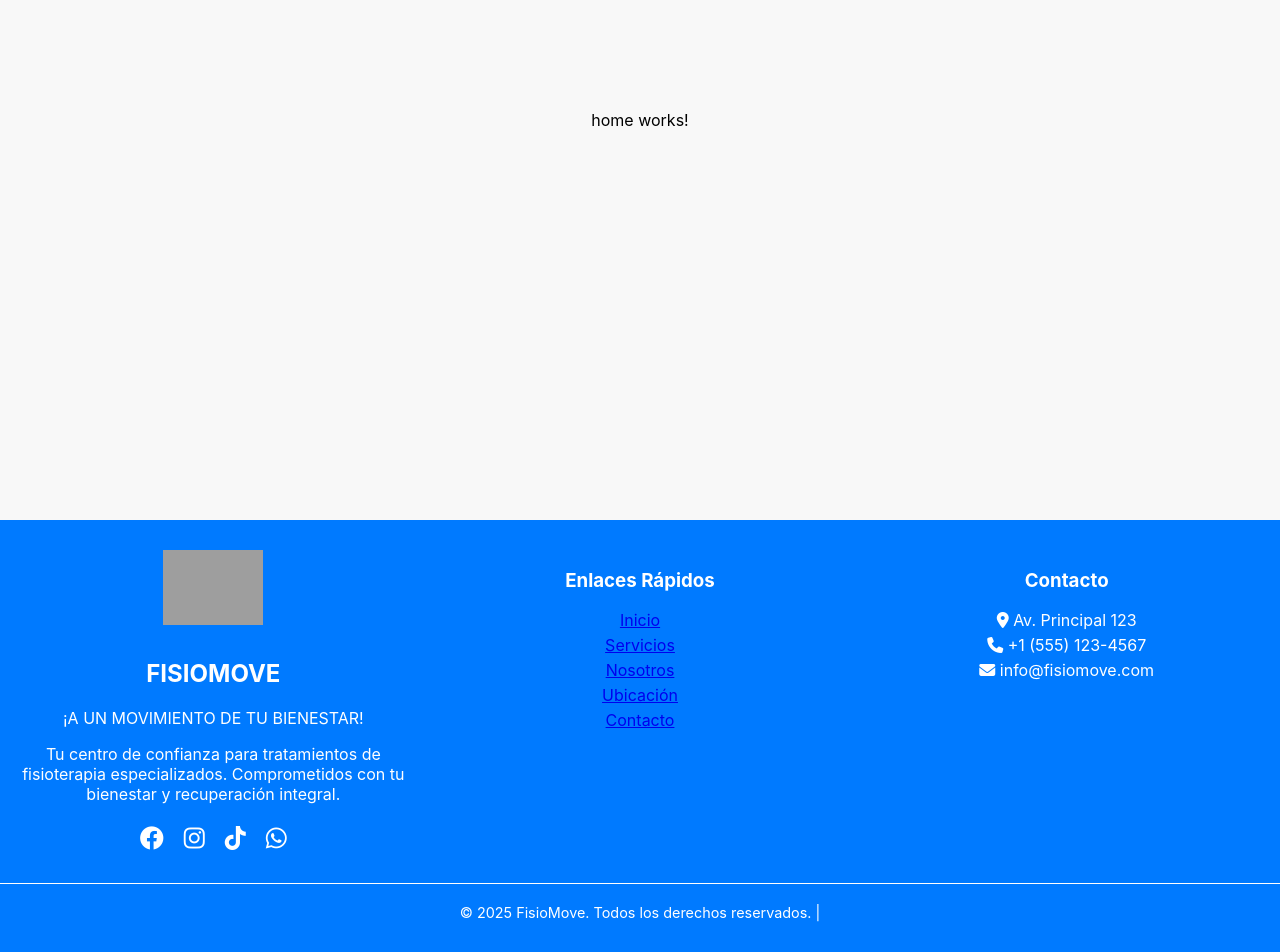
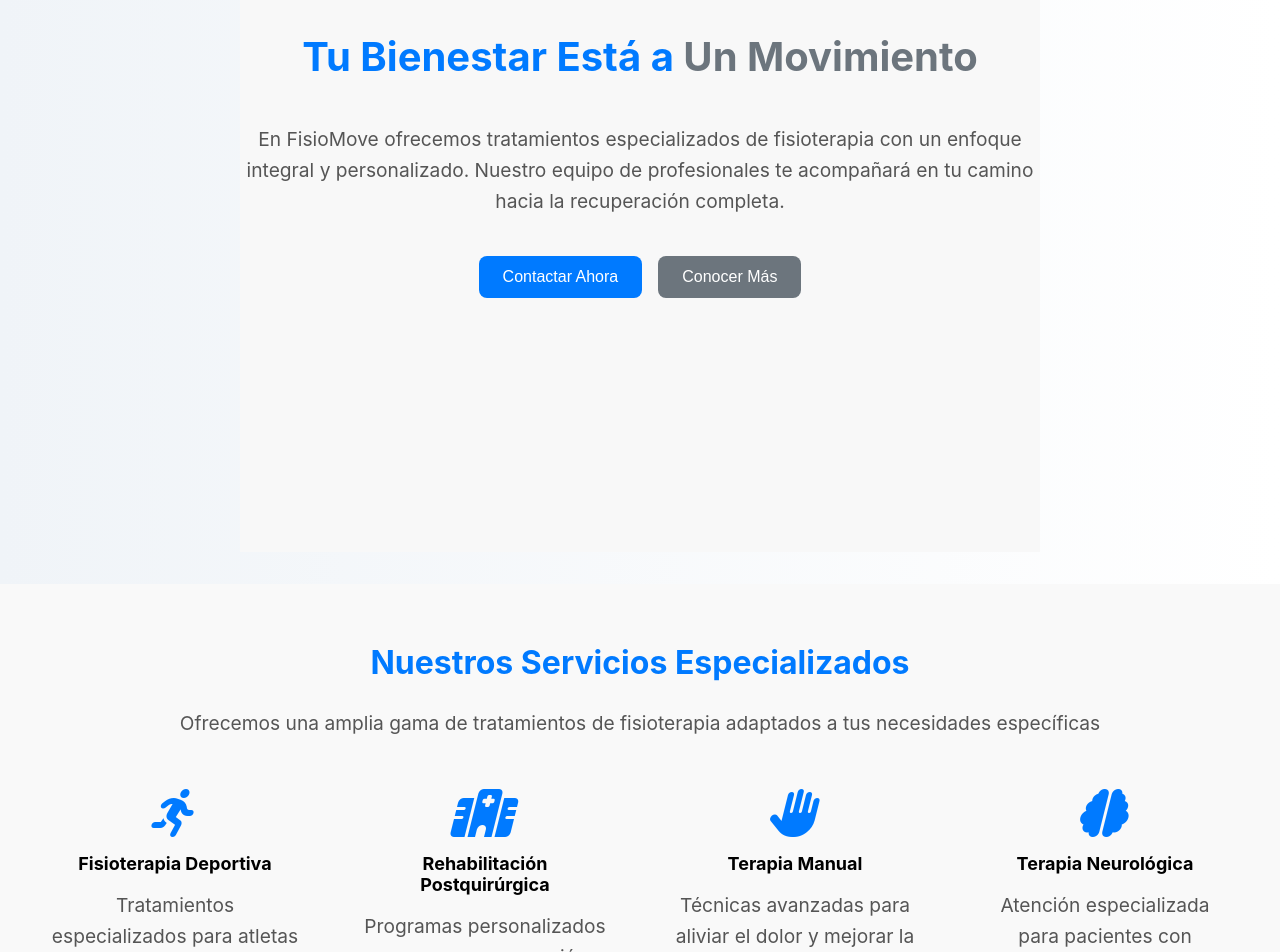
Before and after one commit to SourceSquack/fisiomove, an Angular app in the folder frontend/: page /home in a window 1280 px wide. Shown: the part 300-1252 px from the top of the page. Built offline with nearby package versions, Linux system fonts and the light colour scheme; grey boxes are pictures that could not be loaded.

Commit message:
feat: Enhance home page layout with new styles, content, and specialized services section

```diff
--- a/frontend/src/app/pages/home/home.component.css
+++ b/frontend/src/app/pages/home/home.component.css
@@ -1,8 +1,154 @@
 .home {
   min-height: 100vh;
   display: flex;
+  flex-direction: column;
   align-items: center;
   justify-content: center;
   background-color: var(--background-color);
   color: var(--text-color);
 }
+
+.landing-page {
+  text-align: center;
+  padding: 2rem;
+  background: linear-gradient(to right, #f0f4f8, #ffffff);
+}
+
+.hero {
+  max-width: 800px;
+  margin: 0 auto;
+}
+
+.hero h1 {
+  font-size: 2.5rem;
+  font-weight: bold;
+  color: var(--primary-color);
+}
+
+.hero .highlight {
+  color: var(--secondary-color);
+}
+
+.hero p {
+  font-size: 1.2rem;
+  margin: 1rem 0;
+  line-height: 1.6;
+}
+
+.hero-buttons {
+  display: flex;
+  gap: 1rem;
+  justify-content: center;
+  margin-top: 1.5rem;
+}
+
+.btn-primary {
+  background-color: var(--primary-color);
+  color: #fff;
+  padding: 0.75rem 1.5rem;
+  border: none;
+  border-radius: 0.5rem;
+  cursor: pointer;
+  font-size: 1rem;
+  transition: background-color 0.3s ease;
+}
+
+.btn-primary:hover {
+  background-color: var(--primary-hover-color);
+}
+
+.btn-secondary {
+  background-color: var(--secondary-color);
+  color: #fff;
+  padding: 0.75rem 1.5rem;
+  border: none;
+  border-radius: 0.5rem;
+  cursor: pointer;
+  font-size: 1rem;
+  transition: background-color 0.3s ease;
+}
+
+.btn-secondary:hover {
+  background-color: var(--secondary-hover-color);
+}
+
+.specialized-services {
+  text-align: center;
+  padding: 2rem;
+  background-color: #f9f9f9;
+}
+
+.specialized-services h2 {
+  font-size: 2rem;
+  font-weight: bold;
+  color: var(--primary-color);
+}
+
+.specialized-services p {
+  font-size: 1.2rem;
+  margin: 1rem 0;
+  line-height: 1.6;
+}
+
+.services-grid {
+  display: grid;
+  grid-template-columns: repeat(auto-fit, minmax(250px, 1fr));
+  gap: 1.5rem;
+  margin-top: 2rem;
+}
+
+.services-grid app-card {
+  box-shadow: 0 4px 6px rgba(0, 0, 0, 0.1);
+  border-radius: 0.5rem;
+  overflow: hidden;
+  transition: transform 0.3s ease, box-shadow 0.3s ease;
+}
+
+.services-grid app-card:hover {
+  transform: translateY(-5px);
+  box-shadow: 0 6px 10px rgba(0, 0, 0, 0.15);
+}
+
+.service-card {
+  border: 2px solid transparent;
+  border-radius: 8px;
+  padding: 16px;
+  text-align: center;
+  transition: border-color 0.3s ease, box-shadow 0.3s ease;
+}
+
+.service-card:hover {
+  border-color: #007bff;
+  box-shadow: 0 4px 8px rgba(0, 0, 0, 0.1);
+}
+
+.service-card:active {
+  border-color: #0056b3;
+  box-shadow: 0 6px 12px rgba(0, 0, 0, 0.2);
+}
+
+.icon {
+  font-family: "Font Awesome 5 Free";
+  font-weight: 900;
+  display: inline-block;
+  margin-right: 0.5rem;
+  color: var(--primary-color);
+  transition: color 0.3s ease;
+  font-size: 48px;
+  margin-bottom: 8px;
+}
+
+.icon:hover {
+  color: var(--primary-hover-color);
+}
+
+h3 {
+  font-size: 18px;
+  font-weight: bold;
+  margin: 8px 0;
+}
+
+p {
+  font-size: 14px;
+  color: #555;
+}
--- a/frontend/src/app/pages/home/home.component.html
+++ b/frontend/src/app/pages/home/home.component.html
@@ -1,3 +1,29 @@
-<div class="home">
-  <p>home works!</p>
+<div class="landing-page">
+  <div class="home hero">
+    <h1>Tu Bienestar Está a <span class="highlight">Un Movimiento</span></h1>
+    <p>
+      En FisioMove ofrecemos tratamientos especializados de fisioterapia con un
+      enfoque integral y personalizado. Nuestro equipo de profesionales te
+      acompañará en tu camino hacia la recuperación completa.
+    </p>
+    <div class="hero-buttons">
+      <button class="btn-primary">Contactar Ahora</button>
+      <button class="btn-secondary">Conocer Más</button>
+    </div>
+  </div>
 </div>
+
+<div class="specialized-services">
+  <h2>Nuestros Servicios Especializados</h2>
+  <p>
+    Ofrecemos una amplia gama de tratamientos de fisioterapia adaptados a tus
+    necesidades específicas
+  </p>
+  <div class="services-grid">
+    <div class="service-card" *ngFor="let service of specializedServices; trackBy: trackByService">
+      <i class="icon" [ngClass]="service.icon"></i>
+      <h3>{{ service.title }}</h3>
+      <p>{{ service.description }}</p>
+    </div>
+  </div>
+</div>
--- a/frontend/src/app/pages/home/home.component.ts
+++ b/frontend/src/app/pages/home/home.component.ts
@@ -1,11 +1,52 @@
 import { Component } from '@angular/core';
+import { CommonModule } from '@angular/common';
+
+export interface SpecializedService {
+  id: string;
+  title: string;
+  description: string;
+  icon: string;
+}
 
 @Component({
   selector: 'app-home',
-  imports: [],
+  imports: [CommonModule],
   templateUrl: './home.component.html',
-  styleUrl: './home.component.css'
+  styleUrls: ['./home.component.css'],
 })
 export class HomeComponent {
+  specializedServices: SpecializedService[] = [
+    {
+      id: '1',
+      title: 'Fisioterapia Deportiva',
+      description:
+        'Tratamientos especializados para atletas y recuperación de lesiones deportivas.',
+      icon: 'fa-running',
+    },
+    {
+      id: '2',
+      title: 'Rehabilitación Postquirúrgica',
+      description:
+        'Programas personalizados para una recuperación segura y efectiva después de cirugías.',
+      icon: 'fa-hospital',
+    },
+    {
+      id: '3',
+      title: 'Terapia Manual',
+      description:
+        'Técnicas avanzadas para aliviar el dolor y mejorar la movilidad.',
+      icon: 'fa-hand-paper',
+    },
+    {
+      id: '4',
+      title: 'Terapia Neurológica',
+      description:
+        'Atención especializada para pacientes con condiciones neurológicas.',
+      icon: 'fa-brain',
+    },
+  ];
 
+  trackByService(index: number, service: SpecializedService): string {
+    return service.id;
+  }
 }
--- a/frontend/src/styles.css
+++ b/frontend/src/styles.css
@@ -1,17 +1,15 @@
 :root {
   --primary-color: #007aff;
+  --secondary-color: #6c757d;
+  --primary-dark-color: #003065;
+
+  --error-color: #dc3545;
+  --warning-color: #ffc107;
+  --success-color: #28a745;
+
   --text-color: #000000;
   --background-color: #f8f8f8;
   --footer-text-color: #ffffff;
-}
-
-@media (prefers-color-scheme: dark) {
-  :root {
-    --primary-color: #007aff;
-    --text-color: #f8f8f8;
-    --background-color: #000000;
-    --footer-text-color: #f8f8f8;
-  }
 }
 
 body {
@@ -49,5 +47,15 @@ footer .social a {
 }
 
 footer .social a:hover {
-  color: var(--text-color);
+  color: var(--primary-dark-color);
 }
+
+footer .footer-links a {
+  text-decoration: none;
+  color: var(--footer-text-color);
+  transition: color 0.3s ease;
+}
+
+footer .footer-links a:hover {
+  color: var(--primary-dark-color);
+}
```
